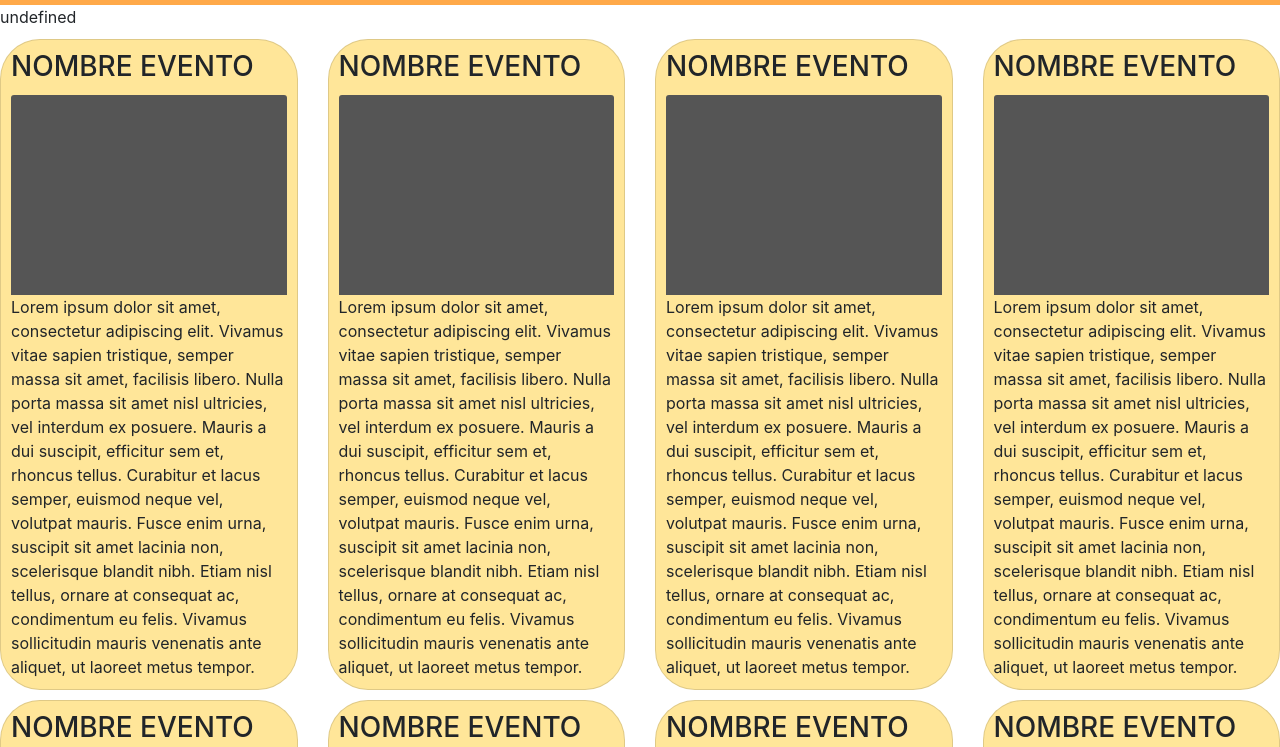
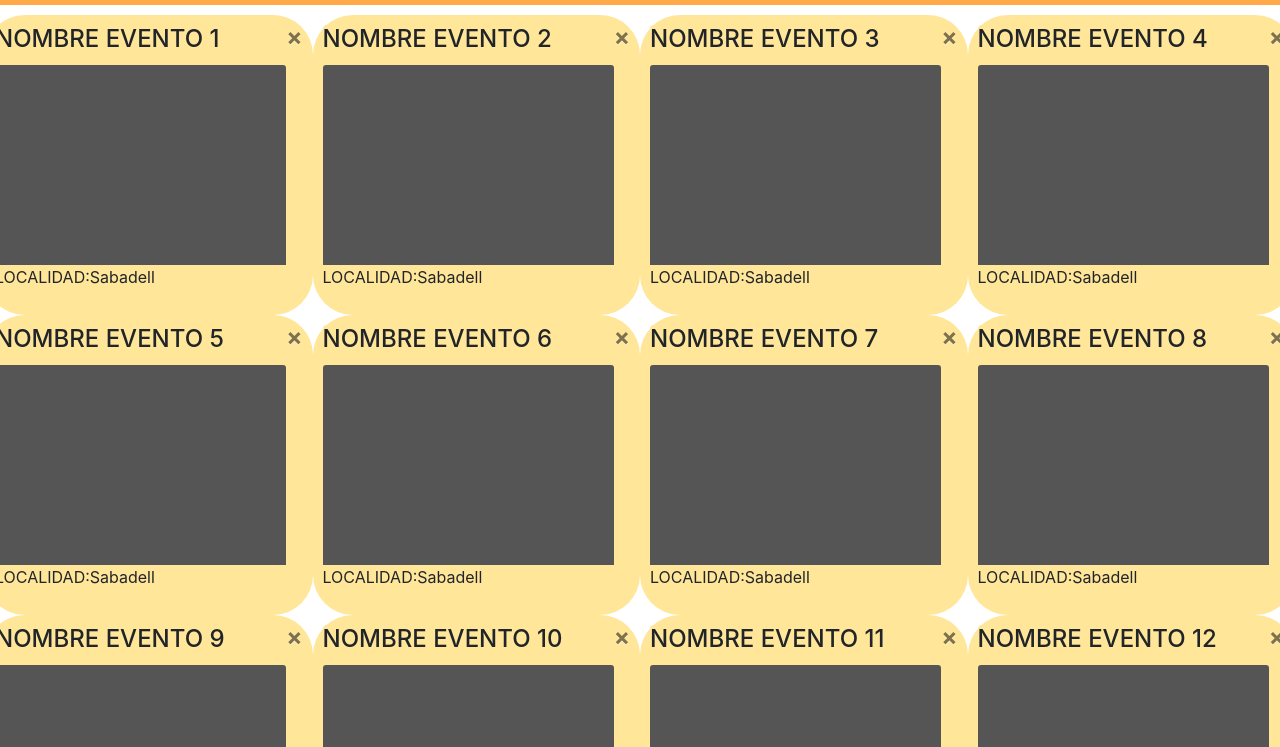
Before and after one commit to DamEsdiProyecto/moveon, a plain HTML site: page tablon.html in a window 1280 px wide. Shown: the part 53-800 px from the top of the page. Drawn offline with nearby package versions, Linux system fonts and the light colour scheme.

Commit message:
ahora se puede cerrar un evento

```diff
--- a/css/tablon.css
+++ b/css/tablon.css
@@ -2,13 +2,25 @@
 .row{
   margin-top:10px;
 }
-.card{
+
+li.col-md-3{
     border-radius: 40px;
-    padding:10px;
     padding:10px;
     background-color: #FFE699;
     min-height:300px;
 }
+.card{
+  background-color: #FFE699;
+  border-style:none;
+}
+.close{
+  padding-left:10px;
+}
 .card-img-top{
   min-height:200px;
 }
+.modal{
+  background-color: rgba(255, 230, 153,0.5);
+
+
+}
--- a/js/cargarElementos.js
+++ b/js/cargarElementos.js
@@ -1,21 +1,24 @@
 
-var intro;
-  for(var i=0;i<6;i++){
-    intro+=`<div class='row' id="fila${i}">`;
-    for(var j=0;j<4;j++){
+  var intro=`<ul class="row list-unstyled">`;
+
+      for(var i=0;i<20;i++){
         var imagen="img/gris.png";
         var tituloEvento="NOMBRE EVENTO";
-      var descripcion="Lorem ipsum dolor sit amet, consectetur adipiscing elit. Vivamus vitae sapien tristique, semper massa sit amet, facilisis libero. Nulla porta massa sit amet nisl ultricies, vel interdum ex posuere. Mauris a dui suscipit, efficitur sem et, rhoncus tellus. Curabitur et lacus semper, euismod neque vel, volutpat mauris. Fusce enim urna, suscipit sit amet lacinia non, scelerisque blandit nibh. Etiam nisl tellus, ornare at consequat ac, condimentum eu felis. Vivamus sollicitudin mauris venenatis ante aliquet, ut laoreet metus tempor.";
-      intro+=`<div class="col-sm-3">
-                  <div class="card" id="fila${i}columna${j}">
+        var localidad="Sabadell";
+        intro+=` <li class="col-md-3">
+                <button type="button" class="close" aria-label="Close">
+                <span aria-hidden="true">&times;</span>
+                </button>
+                  <div class="card" id="elem${i}>
                       <div class="card-block">
-                      <h3 class="card-title">${tituloEvento}</h3>
+
+                        <h4 class="card-title">${tituloEvento} ${i+1}</h4>
                         <img class="card-img-top" src=${imagen} alt="Card image cap">
-                      <p class="card-text">${descripcion}</p>
+                        <div><span>LOCALIDAD:</span><span>${localidad}</span></div>
                       </div>
                     </div>
-                </div>`;
+                  </li>
+                    `;
       }
-    intro+=`</div>`;
-  }
+      intro+=`</ul>`;
       document.getElementById('tablon').innerHTML=intro;
--- a/tablon.html
+++ b/tablon.html
@@ -10,10 +10,7 @@
     <link rel="stylesheet" href="https://maxcdn.bootstrapcdn.com/bootstrap/4.0.0-beta.2/css/bootstrap.min.css" integrity="sha384-PsH8R72JQ3SOdhVi3uxftmaW6Vc51MKb0q5P2rRUpPvrszuE4W1povHYgTpBfshb" crossorigin="anonymous">
     <link rel="stylesheet" href="css/plantilla.css">
     <link rel="stylesheet" href="css/tablon.css">
-    <link  href="http://fonts.googleapis.com/css?
-    family=Reenie+Beanie:regular"
-    rel="stylesheet"
-    type="text/css">
+
   </head>
   <body>
 
@@ -43,7 +40,7 @@
       </nav>
 
       <div role="main" id='tablon'>
-      <script src="js/cargarElementos.js"></script>
+        <script src="js/cargarElementos.js"></script>
 
         <!-- Modal -->
         <!-- .modal-profile -->
@@ -51,13 +48,12 @@
       			<div class="modal-dialog modal-lg">
       				<div class="modal-content">
       					<div class="modal-header">
-      						<button class="close" type="button" data-dismiss="modal">×</button>
+
       						<h3 class="modal-title"></h3>
       					</div>
       					<div class="modal-body">
       					</div>
       					<div class="modal-footer">
-      						<button class="btn btn-default" data-dismiss="modal">Close</button>
       					</div>
       				</div>
       			</div>
@@ -105,7 +101,7 @@
     <script src="https://cdnjs.cloudflare.com/ajax/libs/popper.js/1.12.3/umd/popper.min.js" integrity="sha384-vFJXuSJphROIrBnz7yo7oB41mKfc8JzQZiCq4NCceLEaO4IHwicKwpJf9c9IpFgh" crossorigin="anonymous"></script>
     <script src="https://maxcdn.bootstrapcdn.com/bootstrap/4.0.0-beta.2/js/bootstrap.min.js" integrity="sha384-alpBpkh1PFOepccYVYDB4do5UnbKysX5WZXm3XxPqe5iKTfUKjNkCk9SaVuEZflJ" crossorigin="anonymous"></script>
     <script>
-            $('div.card').click(function(event){
+        $('div.card').click(function(event){
         event.preventDefault();
         var content = $('.modal-body');
         content.empty();
@@ -114,6 +110,11 @@
         content.html($(this).html());
         $(".modal-profile").modal({show:true});
         });
+
+        $('.close').click(function(){
+          var $target = $(this).parents('li');
+          $target.hide('slow', function(){ $target.remove(); });
+        })
     </script>
 
   </body>
```
Lines whose indentation alone changed are shown as unchanged.
